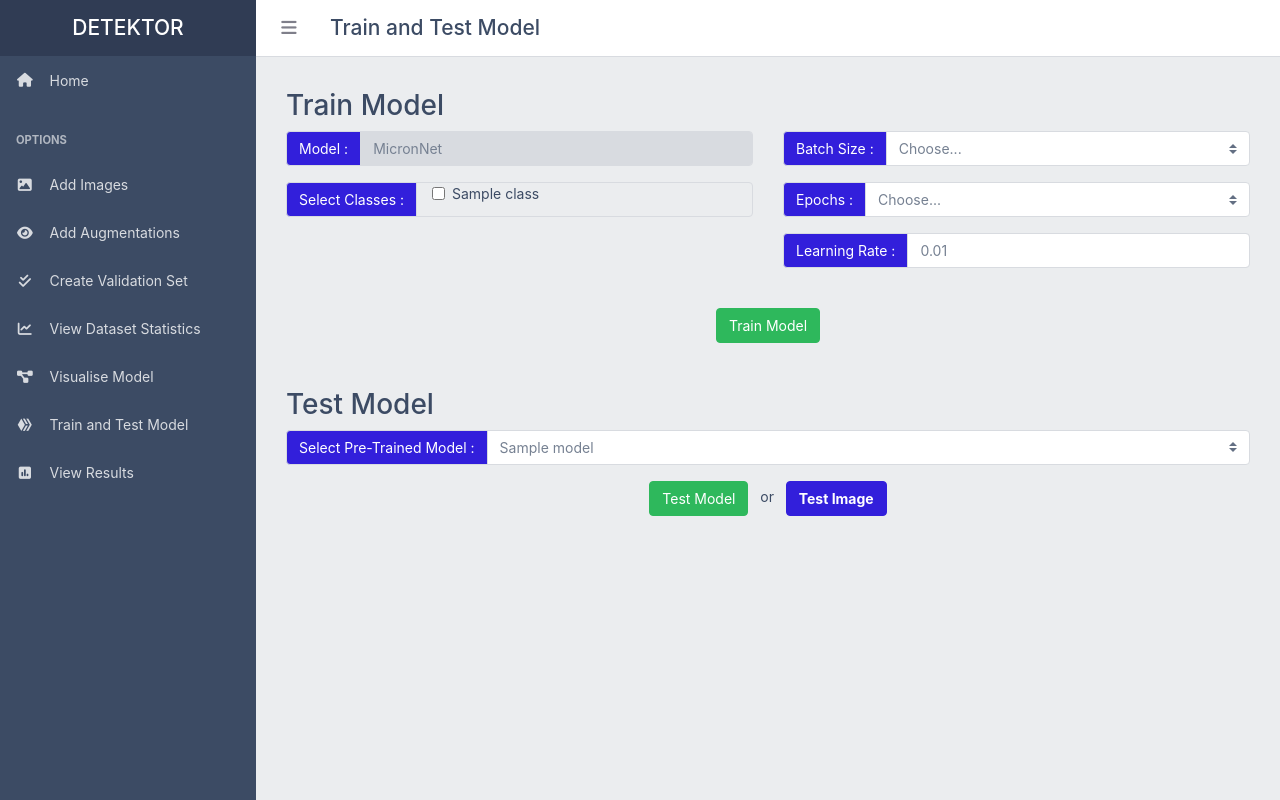
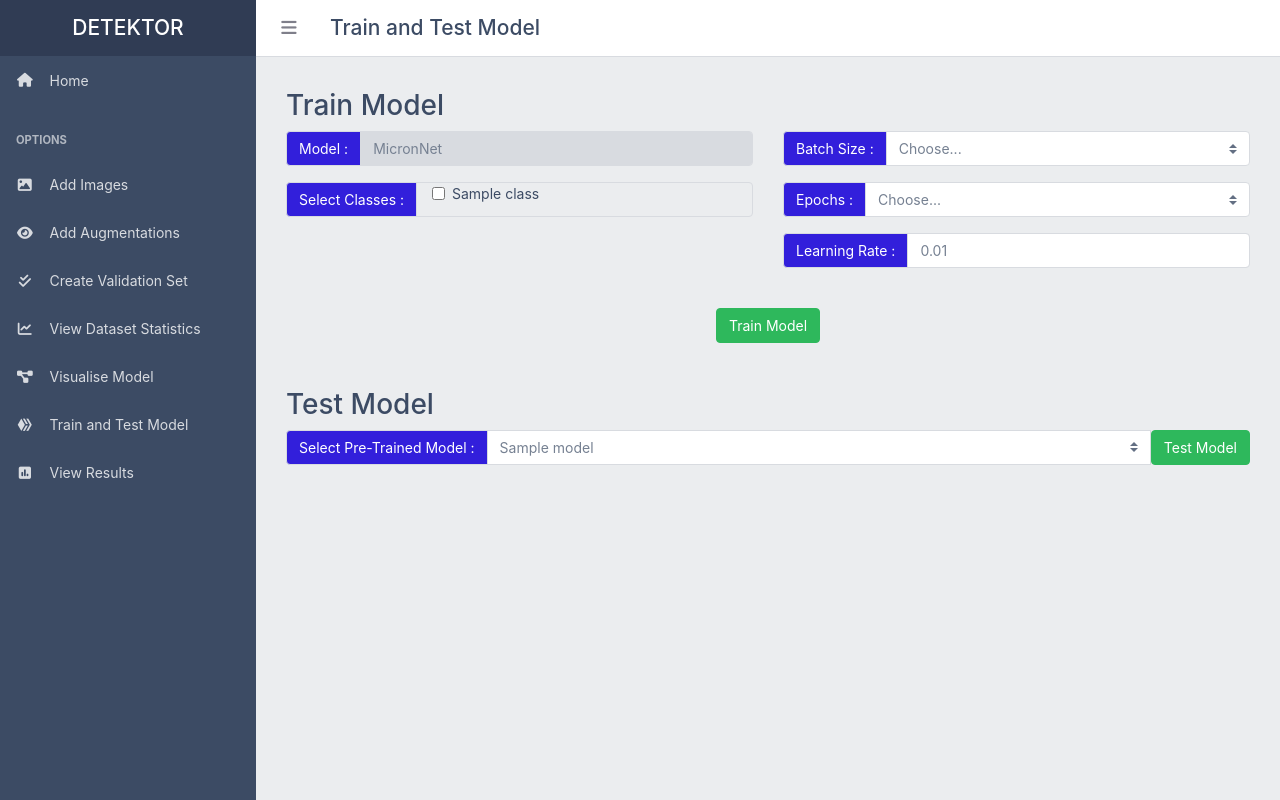
Before and after one commit to yash12khandelwal/traffic_sign_interiit, a Flask app: template src/templates/training.html in a window 1280 px wide. Run offline with Flask 2, Linux system fonts and the light colour scheme; the template is opened without the code that fills it: most values are stand-ins (such as "Sample title", 1, 10 or a date in 2020); data that the repository does not hold is empty; some libraries are stand-ins or nearby versions.

Commit message:
Changes in UI of training.html

```diff
--- a/src/templates/training.html
+++ b/src/templates/training.html
@@ -140,22 +140,39 @@
                     <option value="{{model}}">{{model}}</option>
                 {% endfor %}
             </select>
-        </div>
-    </div>
-    <div class="col-xl-12 text-center">
-        <button class="btn btn-success" type="button">Test Model</button>
-        <div style="display: inline-block;">
-            &nbsp; or &nbsp;
-            <label for="uploadTestImage" class="btn btn-primary form-label font-weight-bold m-0" style="cursor: pointer;">Test Image</label>
-            <input type="file" accept="image/*" id="uploadTestImage" style="display: none;">
+            <button style="display: inline-block;" type="button" class="btn btn-success" data-toggle="modal" data-target="#exampleModal">
+                Test Model
+            </button>
+
+            <!-- Modal -->
+            <div class="modal fade" id="exampleModal" tabindex="-1" role="dialog" aria-labelledby="exampleModalLabel" aria-hidden="true">
+                <div class="modal-dialog" role="document">
+                <div class="modal-content">
+                    <div class="modal-header">
+                        <h5 class="modal-title" id="exampleModalLabel">Test Model</h5>
+                        <button type="button" id="close_modal" class="close" data-dismiss="modal" aria-label="Close">
+                            <span aria-hidden="true">&times;</span>
+                        </button>
+                    </div>
+                    <div class="flex"></div>
+                    <div class="modal-footer">
+                        <button type="button" class="btn btn-success mr-auto" onclick="test(); ">Test using dataset</button>
+                        <label for="uploadTestImage" class="btn btn-primary form-label m-0" style="cursor: pointer;">Test on a custom image</label>
+                        <input type="file" accept="image/*" id="uploadTestImage" style="display: none;">
+                    </div>
+                </div>
+                </div>
+            </div>
+            <div style="display: inline-block;">
+
+            </div>
         </div>
     </div>
     <div class="col-xl-12 text-center hide mt-4" id="resultmsg">
         <figure class="figure">
             <img class="figure-img img-fluid border rounded" id="testImage" alt="Card image cap" style="width: 200px; max-height: 200px">
+            <figcaption id="result" class="figure-caption text-center "></figcaption>
         </figure>
-        <br>
-        <p id="result"></p>
     </div>
 </div>
 
@@ -330,6 +347,7 @@
 
     function test()
     {
+        document.getElementById("close_modal").click();
         var drop_down = document.getElementById("test");
         var model = drop_down.value;
         fetch('training/test', {
@@ -369,7 +387,10 @@
                 ]
 
                 $('#dataTable').DataTable({
-                        data: stuff
+                    destroy: true,
+                    "paging": false,
+                    "bInfo" : false,
+                    data: stuff
                 });
 
             }
@@ -379,6 +400,10 @@
     }
 
     $("#uploadTestImage").on('change', function () {
+
+        $("#testImage").attr('src', "");
+        document.getElementById("close_modal").click();
+        document.getElementById("result").innerHTML = "Loading.."
         var drop_down = document.getElementById("test");
         var model = drop_down.value;
         filelist = $(this)[0].files;
```
Also changed, not shown: src/static/images/temps/upload_test.png, 1 other file.
